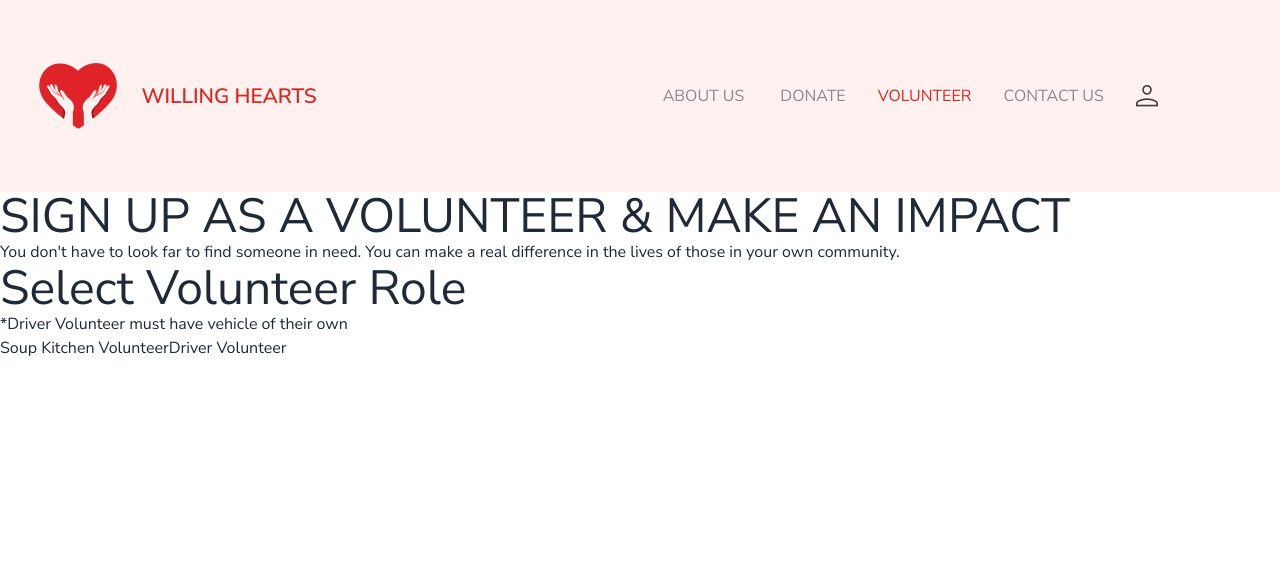
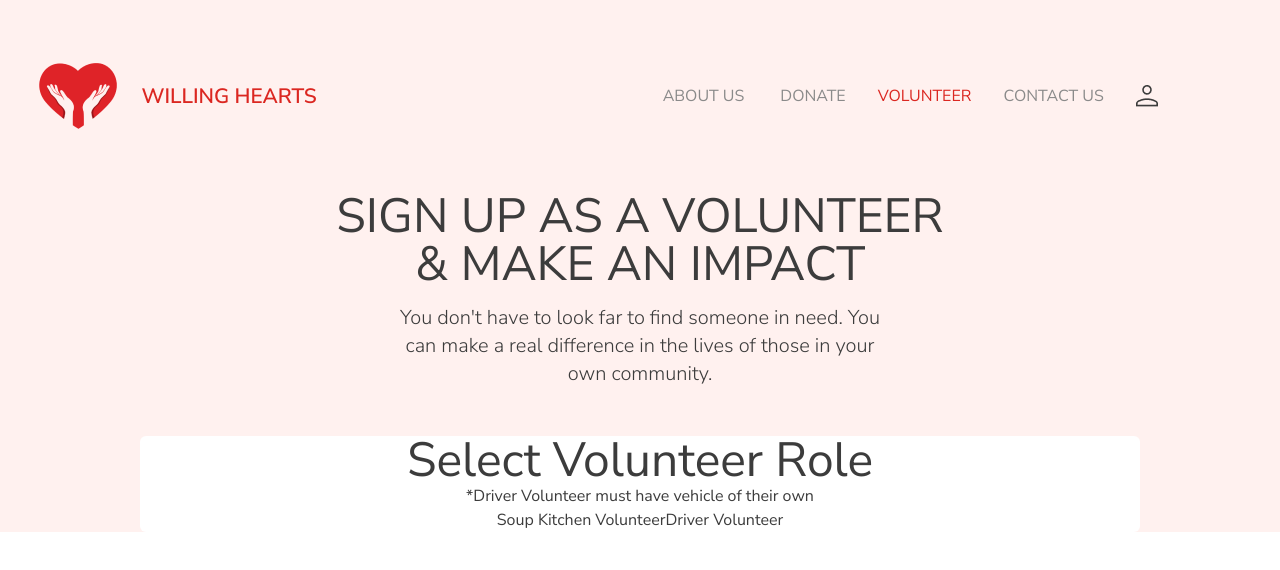
Before and after one commit to Glow-in-the-dark/GA-Project3, a React (Vite) app: page /volunteer/volunteer-form in a window 1280 px wide. Shown: the top 570 px of the page. Built offline with nearby package versions, Linux system fonts and the light colour scheme.

Commit message:
Basic styling for volunteer form

```diff
--- a/src/comp-contactUs/ContactUsPage.jsx
+++ b/src/comp-contactUs/ContactUsPage.jsx
@@ -1,7 +1,7 @@
 import React from "react";
 import ContactForm from "../comp-commons/ContactForm";
 import Footer from "../comp-commons/Footer";
-import { MapContainer, TileLayer, Marker, Popup } from "react-leaflet";
+// import { MapContainer, TileLayer, Marker, Popup } from "react-leaflet";
 
 const ContactUsPage = () => {
   return (
--- a/src/comp-volunteer/Volunteer.jsx
+++ b/src/comp-volunteer/Volunteer.jsx
@@ -16,15 +16,20 @@ const Volunteer = () => {
   };
 
   return (
-    <>
-      <div>
-        <h1>SIGN UP AS A VOLUNTEER & MAKE AN IMPACT</h1>
-        <label>
-          You don't have to look far to find someone in need. You can make a
-          real difference in the lives of those in your own community.
-        </label>
+    <div className="bg-secondary text-greyscale1">
+      <div className="w-[1000px] text-center mx-auto">
+        <div className="mb-12">
+          <h1 className="mb-4">
+            SIGN UP AS A VOLUNTEER
+            <br />& MAKE AN IMPACT
+          </h1>
+          <h3>
+            You don't have to look far to find someone in need. You
+            <br /> can make a real difference in the lives of those in your
+            <br /> own community.
+          </h3>
         </div>
-      <div>
+        <div className="bg-white rounded-md mb-12">
           <h1>Select Volunteer Role</h1>
           <label>*Driver Volunteer must have vehicle of their own</label>
           <br />
@@ -36,7 +41,8 @@ const Volunteer = () => {
           </button>
         </div>
         <div>{dispCal && <CalendarDisp roles={roles} />}</div>
-    </>
+      </div>
+    </div>
   );
 };
 
--- a/src/index.css
+++ b/src/index.css
@@ -18,6 +18,7 @@
   /* Font-size: 20px */
   h3 {
     @apply text-xl;
+    @apply font-light;
   }
 }
 
```
Lines whose indentation alone changed are shown as unchanged.
